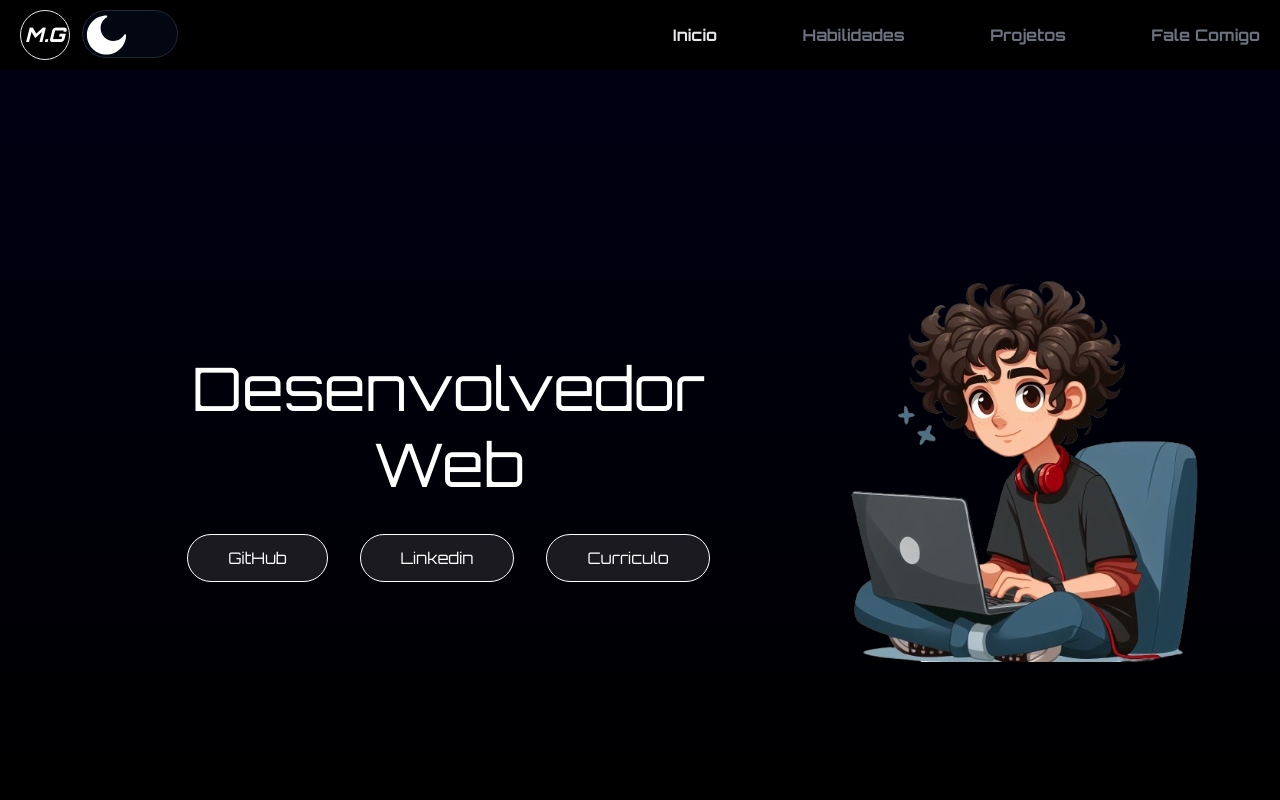
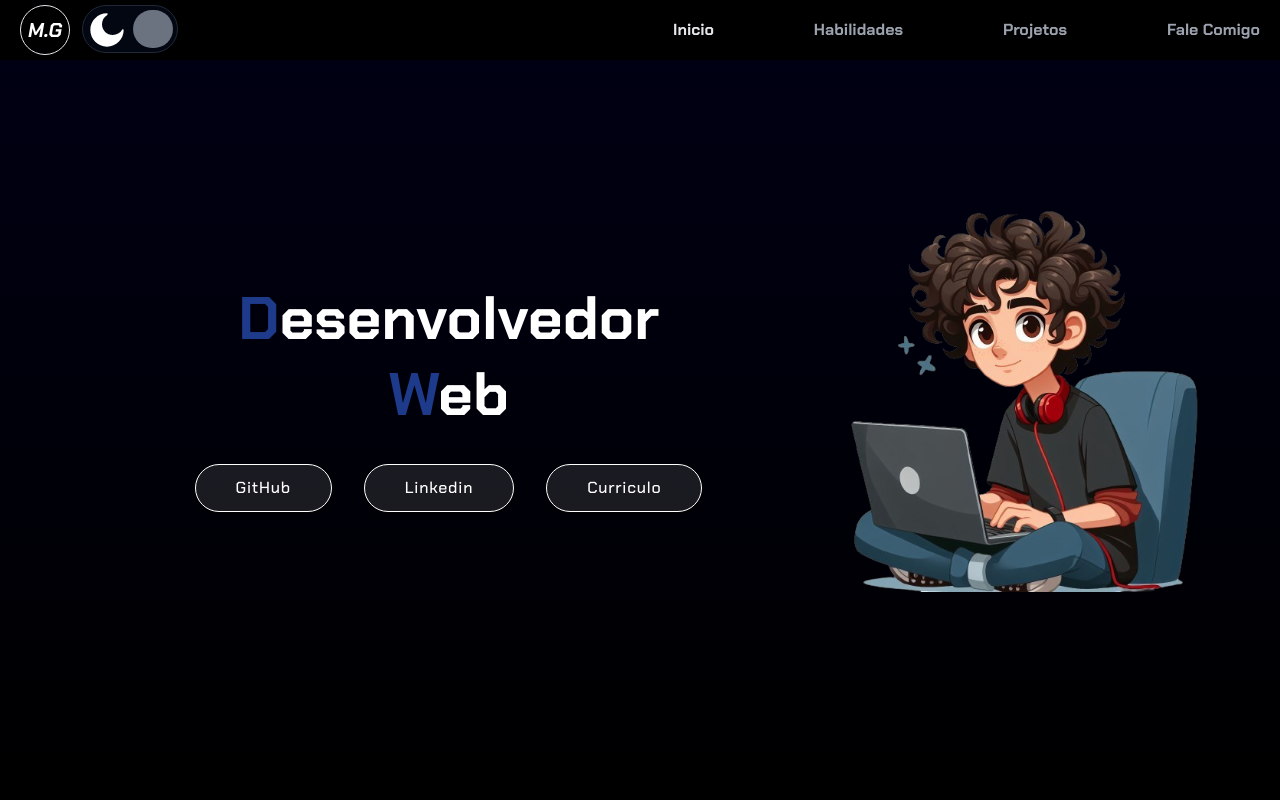
Before and after one commit to matheus369k/my-portfolio, a React (Vite) app: page / in a window 1280 px wide. Shown: the top 800 px of the page. Built offline with nearby package versions, Linux system fonts and the light colour scheme.

Commit message:
add: toggle themer

```diff
--- a/index.html
+++ b/index.html
@@ -1,5 +1,5 @@
 <!doctype html>
-<html lang="en">
+<html lang="pt-br" class="dark">
 
 <head>
   <meta charset="UTF-8" /><!--
@@ -8,7 +8,9 @@
 
   <link rel="preconnect" href="https://fonts.googleapis.com">
   <link rel="preconnect" href="https://fonts.gstatic.com" crossorigin>
-  <link href="https://fonts.googleapis.com/css2?family=Orbitron:wght@400..900&display=swap" rel="stylesheet">
+  <link
+    href="https://fonts.googleapis.com/css2?family=Chakra+Petch:ital,wght@0,300;0,400;0,500;0,600;0,700;1,300;1,400;1,500;1,600;1,700&family=Red+Hat+Display:ital,wght@0,300..900;1,300..900&display=swap"
+    rel="stylesheet">
 
   <title>Vite + React + TS</title>
 </head>
--- a/src/app.tsx
+++ b/src/app.tsx
@@ -18,7 +18,7 @@ import { TalkToMe } from "./components/talk-to-me/talk-me";
 export function App() {
 
   return (
-    <div className="h-full font-Orbitron bg-gradient-to-b from-[#000015] to-[black] text-white bg-fixed">
+    <div className="h-full text-gray-900 dark:text-white font-ChakraPetch bg-gradient-to-b from-[#808080] to-white dark:from-[#000015] dark:to-[#000] bg-fixed">
       <Header />
       <Home />
       <HardSkills />
--- a/src/components/components/button.tsx
+++ b/src/components/components/button.tsx
@@ -8,7 +8,7 @@ export function Button({moreProjects, ...props}: ButtonProps) {
     return (
         <button
             {...props}
-            className={`bg-white/10 px-10 h-12 border border-white rounded-3xl transition-all hover:bg-white hover:text-black ${
+            className={`bg-black/10 dark:bg-white/10 font-medium tracking-wider px-10 h-12 border border-gray-500 dark:border-white rounded-3xl transition-all  hover:text-white hover:bg-black dark:hover:bg-white dark:hover:text-black shadow shadow-black ${
                 moreProjects
                 ? "w-max m-auto"
                 : ""
--- a/src/components/header/components/button-mode.tsx
+++ b/src/components/header/components/button-mode.tsx
@@ -7,16 +7,23 @@ interface ButtonModeProps extends ComponentProps<"img"> {
     visible?: boolean
 }
 
-export function ButtonMode({visible ,themer, ...props}: ButtonModeProps) {
+export function ButtonMode({ visible, themer, ...props }: ButtonModeProps) {
     return (
-    <button title={`Themer ${themer}`}>
+        <button
+            className={!visible
+                ? "bg-gray-500 rounded-full"
+                : ""
+            }
+            title={`Themer ${themer}`}
+        >
             <img
+                id={themer}
                 {...props}
-            src={themer === "dark" ? moon: sun}
+                src={themer === "dark" ? moon : sun}
                 alt={`icon ${themer} Themer`}
-            className={`size-12 ${visible
+                className={`size-10 ${visible
                     ? ""
-                : "invisible"}
+                    : "opacity-0"}
             `}
             />
         </button>
--- a/src/components/header/header.tsx
+++ b/src/components/header/header.tsx
@@ -1,18 +1,28 @@
+import { useState } from "react";
 import { ButtonMode } from "./components/button-mode";
 import { ListLink } from "./components/list-link";
 
 export function Header() {
+    const [DarkMode, setDarkMode] = useState(true);
+
+    function switchThemeMode() {
+        const htmlElememt = document.querySelector("html");
+
+        setDarkMode(!DarkMode);
+
+        htmlElememt.classList.toggle("dark");
+    }
     return (
-        <header className="h-[70px] w-full bg-black text-white flex justify-between items-center px-5">
+        <header className="h-[60px] w-full bg-[#626262] dark:bg-black text-white flex justify-between items-center px-5 fixed inset-0">
             <div className="flex gap-3">
                 <i className="text-xl font-extrabold size-[50px] border border-gray-200 rounded-full text-center pt-2.5">M.G</i>
-                <div className="flex w-24 h-12 border border-gray-800 rounded-3xl bg-gray-950 text-white">
-                    <ButtonMode themer="dark" visible/>
-                    <ButtonMode themer="light" />
+                <div className="flex justify-between w-24 h-12 border border-gray-800 rounded-3xl bg-gray-950 text-white p-1">
+                    <ButtonMode onClick={switchThemeMode} themer="dark" visible={DarkMode} />
+                    <ButtonMode onClick={switchThemeMode} themer="light" visible={!DarkMode} />
                 </div>
             </div>
             <nav>
-                <ul className="flex justify-between w-[587px] font-bold text-gray-500">
+                <ul className="flex justify-between w-[587px] font-bold text-gray-400">
                     <ListLink href="#home" visible>Inicio</ListLink>
                     <ListLink href="#hardSkills">Habilidades</ListLink>
                     <ListLink href="#projects">Projetos</ListLink>
--- a/src/components/home/components/span.tsx
+++ b/src/components/home/components/span.tsx
@@ -4,6 +4,6 @@ interface SpanProps extends ComponentProps<"span">{}
 
 export function Span(props: SpanProps) {
     return (
-        <span {...props} className="text-6xl text-center" />
+        <span {...props} className="text-6xl font-extrabold first-letter:text-blue-900 text-center" />
     )
 }
--- a/src/components/project/projects.tsx
+++ b/src/components/project/projects.tsx
@@ -28,7 +28,7 @@ export function Projects() {
                                 className="max-w-[500px] h-auto"
                             />
                             <h3 className="text-lg font-bold">{project.name}</h3>
-                            <p className="tracking-wider shadow-sm shadow-black/10">{project.description}</p>
+                            <p className="tracking-wide">{project.description}</p>
                             <ul className="flex gap-10">
                                 <ProjectUseSkill Skills={project.skills} />
                             </ul>
--- a/src/components/talk-to-me/components/input.tsx
+++ b/src/components/talk-to-me/components/input.tsx
@@ -8,7 +8,7 @@ export function Input(props: InputProps) {
             {...props}
             required
             autoComplete="off"
-            className="bg-black text-gray-500 border border-gray-500 pl-2.5 rounded-3xl h-12 w-[400px] outline-none focus:bg-black focus:ring-transparent"
+            className="bg-gray-500 dark:bg-black placeholder:text-gray-100 dark:placeholder:text-gray-500 border border-gray-500 pl-2.5 rounded-3xl h-12 w-[400px] outline-none focus:bg-auto focus:ring-transparent"
         />
     )
 }
--- a/src/components/talk-to-me/talk-me.tsx
+++ b/src/components/talk-to-me/talk-me.tsx
@@ -70,7 +70,7 @@ export function TalkToMe() {
                         title="Enviar"
                         type="submit"
                         value="Enviar"
-                        className="capitalize text-xl w-52 h-12 bg-white/10 border border-white rounded-3xl transition-all hover:bg-white hover:text-black cursor-pointer"
+                        className="capitalize text-xl w-52 h-12 bg-black/10 dark:bg-white/10 border border-gray-500 dark:border-white rounded-3xl transition-all  hover:text-white hover:bg-black dark:hover:bg-white dark:hover:text-black shadow shadow-black cursor-pointer"
                     />
                 </div>
                 <Div>
@@ -82,7 +82,7 @@ export function TalkToMe() {
                         rows={5}
                         required
                         placeholder="Digite sua Mensagem..."
-                        className="bg-black text-gray-500 border border-gray-500 rounded-xl p-5 outline-none h-72"
+                        className="bg-gray-500 dark:bg-black placeholder:text-gray-100 dark:placeholder:text-gray-500 border border-gray-500 rounded-xl p-5 outline-none h-72"
                     >
                     </textarea>
                 </Div>
--- a/tailwind.config.js
+++ b/tailwind.config.js
@@ -4,10 +4,12 @@ export default {
     "./index.html",
     "./src/**/*.{js,ts,jsx,tsx}",
   ],
+  darkMode: ["class", ".dark"],
   theme: {
     extend: {
       fontFamily: {
-        Orbitron: "Orbitron, sans-serif",
+        ChakraPetch: "Chakra Petch, sans-serif",
+        RedHatDisplay: "Red Hat Display, sans-serif",
       },
     },
   },
```
Lines whose indentation alone changed are shown as unchanged.
